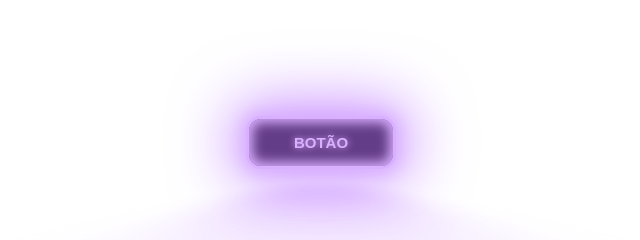
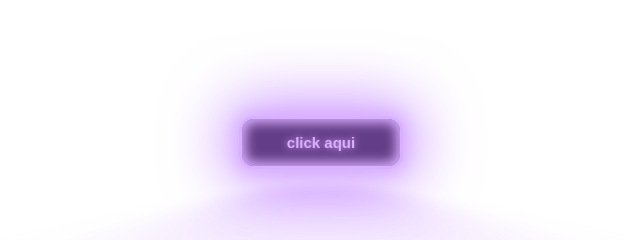
Before and after one commit to Leandropek/botao-neon, a plain HTML site: page index.html in a window 1280 px wide. Shown: the part 258-498 px from the top of the page, 319-959 px from the left. Drawn offline with Linux system fonts and the light colour scheme.

Commit message:
atualização

```diff
--- a/estilo.css
+++ b/estilo.css
@@ -12,7 +12,6 @@ body {
 }
 
 button {
-       text-transform: uppercase;
        border: .25em solid var(--glow-color);
        padding: 1em 3em;
        color: var(--glow-color);
--- a/index.html
+++ b/index.html
@@ -8,6 +8,6 @@
     <title>Botão Neon</title>
 </head>
 <body>
-    <button>botão</button>
+    <button>click aqui</button>
 </body>
 </html>
```
